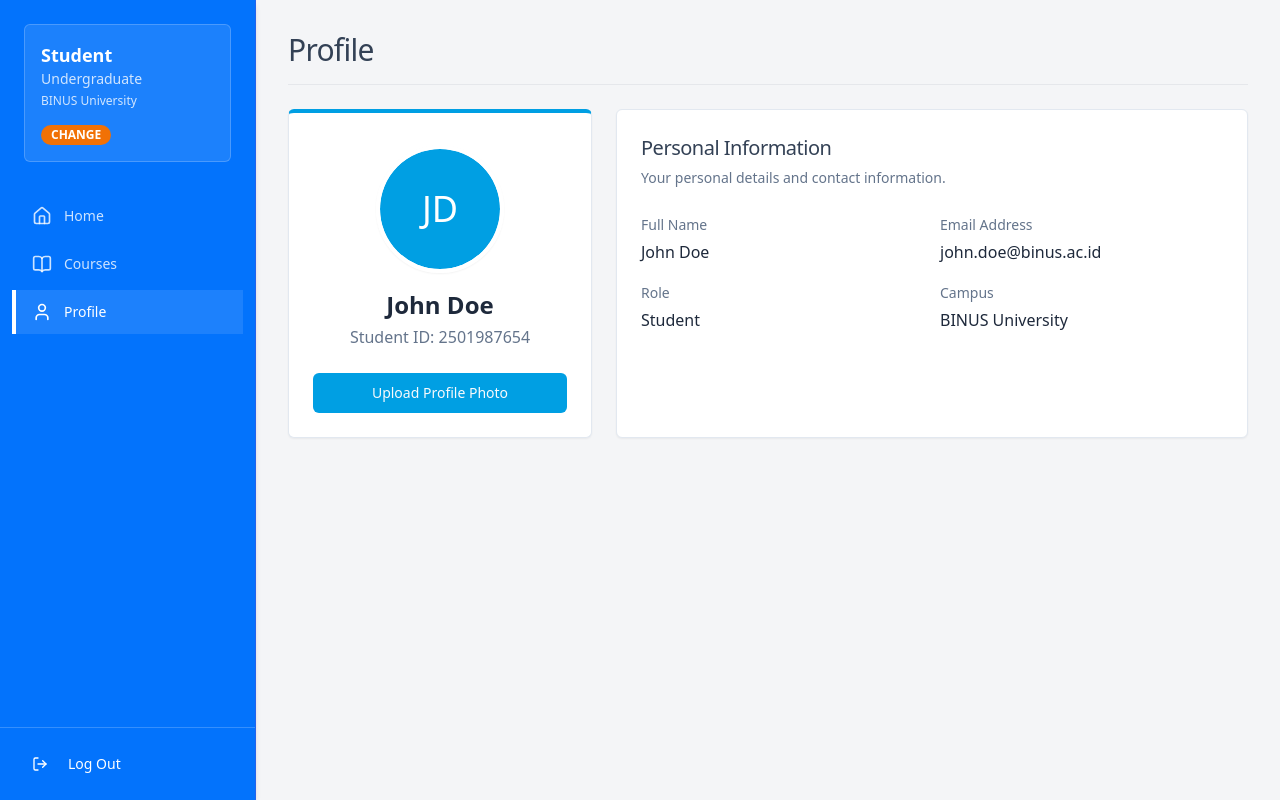
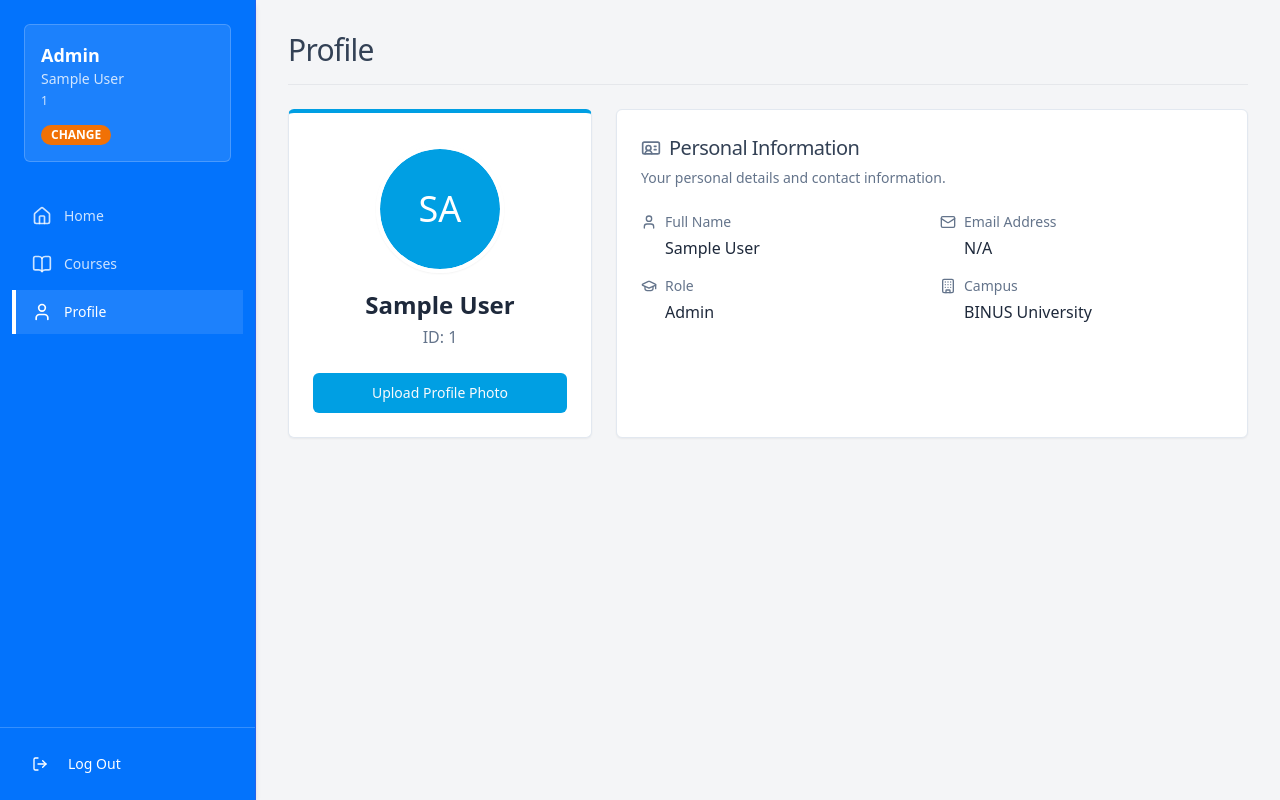
Before and after one commit to CannyCeles/UniDay, a React (Vite) app in the folder frontend/: page /profile in a window 1280 px wide. Built offline with nearby package versions, Linux system fonts and the light colour scheme; sample sign-in values are in the browser's storage.

Commit message:
profilePage icons

```diff
--- a/frontend/src/components/SideBar.tsx
+++ b/frontend/src/components/SideBar.tsx
@@ -2,13 +2,15 @@ import { LogOut, Home, User, BookOpen } from "lucide-react";
 import { useNavigate, useLocation } from "react-router-dom";
 import { Button } from "@/components/ui/button";
 import { Badge } from "@/components/ui/badge";
+import { useAuth } from "@/contexts/AuthContext";
 
 export default function Sidebar() {
   const navigate = useNavigate();
   const location = useLocation();
+  const { logout, user } = useAuth();
 
   const handleLogout = () => {
-    // TODO: Clear auth status
+    logout();
     navigate("/login");
   };
 
@@ -22,9 +24,9 @@ export default function Sidebar() {
     <div className="flex flex-col h-full bg-[#0373fc] text-white border-r border-blue-600">
       <div className="p-6 pb-2">
         <div className="bg-white/10 rounded-md p-4 mb-4 border border-white/20">
-          <h3 className="font-semibold text-lg text-white">Student</h3>
-          <p className="text-white/80 text-sm">Undergraduate</p>
-          <p className="text-white/80 text-xs mt-1">BINUS University</p>
+          <h3 className="font-semibold text-lg text-white capitalize">{user?.role || 'Guest'}</h3>
+          <p className="text-white/80 text-sm">{user?.name || 'User'}</p>
+          <p className="text-white/80 text-xs mt-1">{user?.userId || ''}</p>
           <div className="mt-3">
              <Badge className="bg-[#f17105] hover:bg-[#d66405] text-white text-xs border-0">CHANGE</Badge>
           </div>
--- a/frontend/src/pages/HomePage.tsx
+++ b/frontend/src/pages/HomePage.tsx
@@ -3,19 +3,25 @@ import { Button } from "@/components/ui/button";
 import { Tabs, TabsContent, TabsList, TabsTrigger } from "@/components/ui/tabs";
 import { Avatar, AvatarFallback, AvatarImage } from "@/components/ui/avatar";
 import { Link } from "react-router-dom";
+import { useAuth } from "@/contexts/AuthContext";
 
 export default function HomePage() {
-  const fullName = "John Doe"; // Placeholder
+  const { user } = useAuth();
+  const fullName = user?.name || "User";
 
   return (
     <div className="flex flex-col w-full gap-6">
       <header className="flex justify-between items-center pb-4 border-b border-gray-200">
         <h1 className="text-3xl items-center font-normal text-slate-700 tracking-tight">Dashboard</h1>
         <div className="flex items-center gap-3">
-          <Avatar className="h-8 w-8 border border-slate-200">
-            <AvatarImage src="" />
-            <AvatarFallback className="bg-[#009FE3] text-white text-xs">JD</AvatarFallback>
-          </Avatar>
+          <Link to="/profile">
+            <Avatar className="h-8 w-8 border border-slate-200 cursor-pointer hover:ring-2 hover:ring-[#009FE3] transition-all">
+              <AvatarImage src="" />
+              <AvatarFallback className="bg-[#009FE3] text-white text-xs">
+                {fullName.substring(0, 2).toUpperCase()}
+              </AvatarFallback>
+            </Avatar>
+          </Link>
           <span className="text-slate-600 text-sm hidden sm:block">Welcome, {fullName}</span>
         </div>
       </header>
--- a/frontend/src/pages/ProfilePage.tsx
+++ b/frontend/src/pages/ProfilePage.tsx
@@ -1,11 +1,14 @@
 import { Card, CardContent, CardHeader, CardTitle, CardDescription } from "@/components/ui/card";
 import { Avatar, AvatarFallback, AvatarImage } from "@/components/ui/avatar";
 import { Button } from "@/components/ui/button";
+import { useAuth } from "@/contexts/AuthContext";
+import { User, Mail, GraduationCap, Building, IdCard } from "lucide-react";
 
 export default function ProfilePage() {
-  const fullName = "John Doe";
-  const studentId = "2501987654";
-  const email = "john.doe@binus.ac.id";
+  const { user } = useAuth();
+  const fullName = user?.name || "User";
+  const studentId = user?.userId || "N/A";
+  const email = "N/A";
 
   return (
     <div className="flex flex-col w-full gap-6">
@@ -18,36 +21,49 @@ export default function ProfilePage() {
           <CardContent className="pt-8 flex flex-col items-center justify-center text-center">
             <Avatar className="h-32 w-32 mb-4 border-4 border-white shadow-sm">
               <AvatarImage src="" />
-              <AvatarFallback className="bg-[#009FE3] text-white text-4xl">JD</AvatarFallback>
+              <AvatarFallback className="bg-[#009FE3] text-white text-4xl">
+                {fullName.substring(0, 2).toUpperCase()}
+              </AvatarFallback>
             </Avatar>
             <h2 className="text-2xl font-semibold text-slate-800">{fullName}</h2>
-            <p className="text-slate-500 font-medium mt-1">Student ID: {studentId}</p>
+            <p className="text-slate-500 font-medium mt-1">ID: {studentId}</p>
             <Button className="mt-6 w-full bg-[#009FE3] hover:bg-[#008bc6]">Upload Profile Photo</Button>
           </CardContent>
         </Card>
 
         <Card className="shadow-sm border border-slate-200 bg-white rounded-md md:col-span-2">
           <CardHeader>
-            <CardTitle className="text-xl font-normal text-slate-700">Personal Information</CardTitle>
+            <CardTitle className="text-xl font-normal text-slate-700 flex items-center gap-2">
+              <IdCard className="w-5 h-5 text-slate-500" />
+              Personal Information
+            </CardTitle>
             <CardDescription>Your personal details and contact information.</CardDescription>
           </CardHeader>
           <CardContent className="space-y-4">
             <div className="grid grid-cols-1 md:grid-cols-2 gap-4">
               <div>
-                <label className="text-sm font-medium text-slate-500">Full Name</label>
-                <p className="text-slate-800 mt-1">{fullName}</p>
+                <label className="text-sm font-medium text-slate-500 flex items-center gap-2">
+                  <User className="w-4 h-4" /> Full Name
+                </label>
+                <p className="text-slate-800 mt-1 pl-6">{fullName}</p>
               </div>
               <div>
-                <label className="text-sm font-medium text-slate-500">Email Address</label>
-                <p className="text-slate-800 mt-1">{email}</p>
+                <label className="text-sm font-medium text-slate-500 flex items-center gap-2">
+                  <Mail className="w-4 h-4" /> Email Address
+                </label>
+                <p className="text-slate-800 mt-1 pl-6">{email}</p>
               </div>
               <div>
-                <label className="text-sm font-medium text-slate-500">Role</label>
-                <p className="text-slate-800 mt-1">Student</p>
+                <label className="text-sm font-medium text-slate-500 flex items-center gap-2">
+                  <GraduationCap className="w-4 h-4" /> Role
+                </label>
+                <p className="text-slate-800 mt-1 pl-6 capitalize">{user?.role || "Student"}</p>
               </div>
               <div>
-                <label className="text-sm font-medium text-slate-500">Campus</label>
-                <p className="text-slate-800 mt-1">BINUS University</p>
+                <label className="text-sm font-medium text-slate-500 flex items-center gap-2">
+                  <Building className="w-4 h-4" /> Campus
+                </label>
+                <p className="text-slate-800 mt-1 pl-6">BINUS University</p>
               </div>
             </div>
           </CardContent>
```
